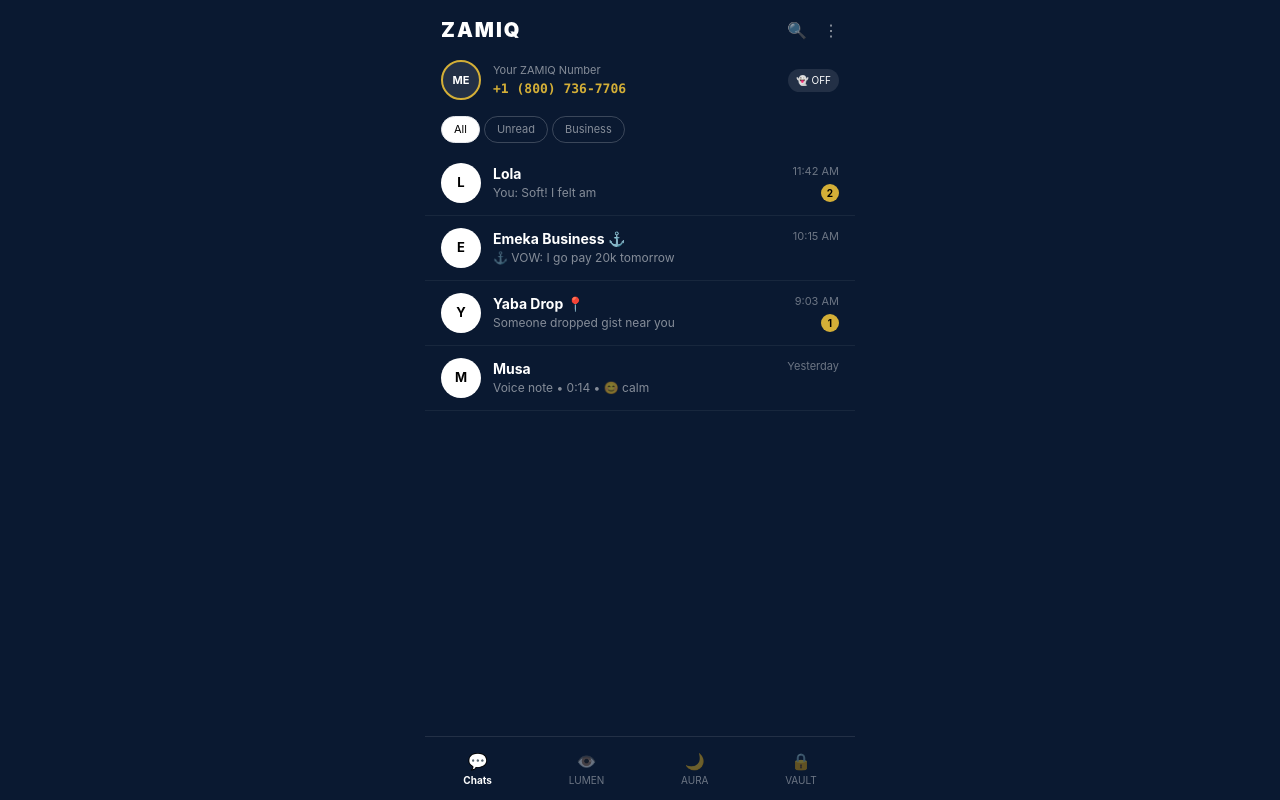
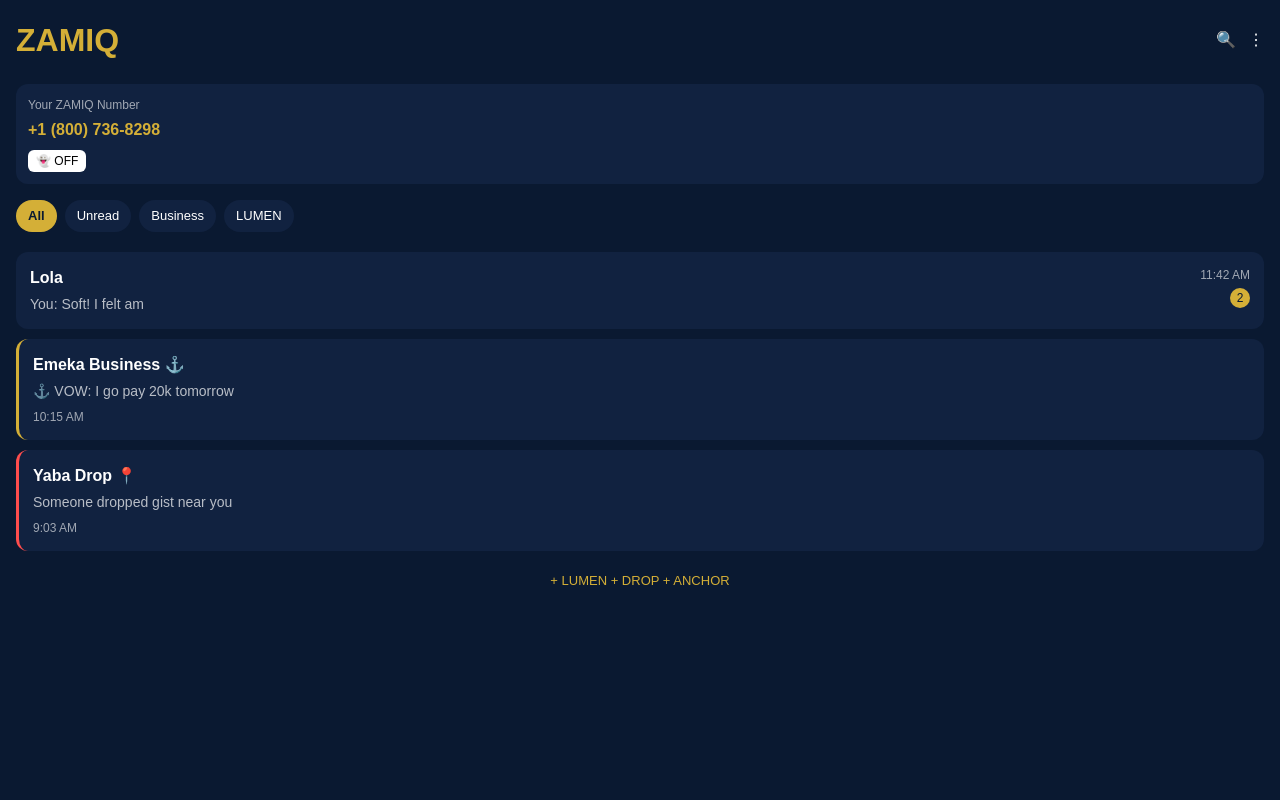
Before and after one commit to Habeebullahi7/Zamiq, a Next.js app: page / in a window 1280 px wide. Built offline with nearby package versions, Linux system fonts and the light colour scheme; no server answers.

Commit message:
Refactor Home component and remove unused code

```diff
--- a/src/app/page.tsx
+++ b/src/app/page.tsx
@@ -1,99 +1,56 @@
-"use client";
-import { useState, useEffect } from "react";
-import { genZamiqNumber } from "../lib/supabase";
-
-const CHATS = [
-  { id: 1, name: "Lola", zamiq: "+1 (800) 736-7123", time: "11:42 AM", msg: "You: Soft! I felt am", unread: 2 },
-  { id: 2, name: "Emeka Business", zamiq: "+1 (800) 736-8193", time: "10:15 AM", msg: "⚓ VOW: I go pay 20k tomorrow", unread: 0, isVow: true },
-  { id: 3, name: "Yaba Drop 📍", zamiq: "+1 (800) 736-9001", time: "9:03 AM", msg: "Someone dropped gist near you", unread: 1 },
-  { id: 4, name: "Musa", zamiq: "+1 (800) 736-7345", time: "Yesterday", msg: "Voice note • 0:14 • 😊 calm", unread: 0 },
-];
-
-export default function Zamiq() {
-  const [myNum, setMyNum] = useState("");
-  const [active, setActive] = useState<any>(null);
-  const [text, setText] = useState("");
-  const [ghost, setGhost] = useState(false);
-  const [pause, setPause] = useState(false);
-  const [tab, setTab] = useState("GIST");
-
-  useEffect(() => {
-    let n = localStorage.getItem("zamiq_number");
-    if (!n) { n = genZamiqNumber(); localStorage.setItem("zamiq_number", n); }
-    setMyNum(n || "");
-  }, []);
-
-  const send = () => {
-    if (!text.trim()) return;
-    if (text.length > 25) { setPause(true); setTimeout(()=>setPause(false),4000); return; }
-    setText("");
-  };
-
-  if (active) {
-    return (
-      <div className="min-h-screen bg-[#0A1931] flex flex-col max-w-[430px] mx-auto">
-        <div className="h-[56px] flex items-center px-3 gap-3 border-b border-white/10">
-          <button onClick={()=>setActive(null)} className="text-white text-xl">←</button>
-          <div className="w-8 h-8 rounded-full bg-[#D4AF37] text-black flex items-center justify-center font-bold text-[13px]">{active.name[0]}</div>
-          <div className="flex-1">
-            <p className="text-white font-bold text-[14px]">{active.name} {active.isVow && <span className="text-[#D4AF37]">⚓</span>}</p>
-            <p className="text-white/50 text-[11px]">{ghost ? "Ghost hidden" : active.zamiq}</p>
-          </div>
-          <span className="text-white/60">⋮</span>
-        </div>
-        <div className="flex-1 p-3 space-y-2">
-          <div className="text-center"><span className="bg-white/10 text-white/40 text-[10px] px-2 py-1 rounded-full">TODAY • Sealed • No edit</span></div>
-          <div className="bg-white text-black rounded-[12px] rounded-tl-[3px] px-3 py-2 text-[13px] max-w-[75%]">How far, you don see my LUMEN?</div>
-          <div className="bg-[#D4AF37] text-black rounded-[12px] rounded-tr-[3px] px-3 py-2 text-[13px] max-w-[75%] ml-auto">Soft! I felt am ❤️</div>
-          {tab==="BUSINESS" && <div className="bg-white/10 border border-[#D4AF37]/30 rounded-[16px] p-3 text-[13px]"><p className="text-[#D4AF37] font-bold text-[11px]">⚓ ANCHOR SEALED</p>I VOW to pay 20k tomorrow - Yaba 📍</div>}
-        </div>
-        {pause && <div className="mx-3 mb-2 bg-[#D4AF37] text-black rounded-xl p-3 text-center text-[12px]"><b>Breathe 5 sec, you sure?</b></div>}
-        <div className="h-[56px] border-t border-white/10 flex items-center px-2 gap-2">
-          <input value={text} onChange={e=>setText(e.target.value)} placeholder="Soro something..." className="flex-1 bg-white/10 rounded-full px-4 py-2.5 text-[13px] text-white outline-none" />
-          <button onClick={send} className="w-9 h-9 bg-[#D4AF37] rounded-full text-black font-bold">↑</button>
-        </div>
-        <div className="flex justify-center gap-2 p-2">
-          <button onClick={()=>setTab("GIST")} className={`text-[10px] px-3 py-1 rounded-full ${tab==="GIST"?"bg-white text-black":"bg-white/10 text-white/50"}`}>GIST</button>
-          <button onClick={()=>setTab("BUSINESS")} className={`text-[10px] px-3 py-1 rounded-full ${tab==="BUSINESS"?"bg-[#D4AF37] text-black":"bg-white/10 text-white/50"}`}>BUSINESS • VOW</button>
+export default function Home() {
+  return (
+    <div style={{background:'#0A1931', minHeight:'100vh', color:'white', fontFamily:'sans-serif', padding:'16px'}}>
+      <div style={{display:'flex', justifyContent:'space-between', alignItems:'center', marginBottom:'20px'}}>
+        <h1 style={{color:'#D4AF37', fontSize:'32px', fontWeight:'900', margin:0}}>ZAMIQ</h1>
+        <div style={{display:'flex', gap:'12px'}}>
+          <span>🔍</span><span>⋮</span>
         </div>
       </div>
-    );
-  }
 
-  return (
-    <div className="min-h-screen bg-[#0A1931] max-w-[430px] mx-auto text-white flex flex-col">
-      <div className="h-[60px] px-4 flex items-center justify-between">
-        <h1 className="text-[20px] font-black tracking-widest">ZAMIQ</h1>
-        <div className="flex gap-4 text-white/60"><span>🔍</span><span>⋮</span></div>
+      <div style={{background:'#112240', padding:'12px', borderRadius:'12px', marginBottom:'16px'}}>
+        <p style={{margin:0, opacity:0.6, fontSize:'12px'}}>Your ZAMIQ Number</p>
+        <p style={{margin:'4px 0 0 0', color:'#D4AF37', fontWeight:'bold'}}>+1 (800) 736-8298</p>
+        <div style={{marginTop:'8px', background:'white', color:'black', display:'inline-block', padding:'2px 8px', borderRadius:'6px', fontSize:'12px'}}>👻 OFF</div>
       </div>
-      <div className="px-4 pb-2 flex items-center gap-3">
-        <div className="w-10 h-10 rounded-full bg-white/10 border-2 border-[#D4AF37] flex items-center justify-center text-[11px] font-bold">ME</div>
-        <div className="flex-1">
-          <p className="text-[11px] text-white/50">Your ZAMIQ Number</p>
-          <p className="text-[13px] font-mono font-bold text-[#D4AF37]">{myNum}</p>
+
+      <div style={{display:'flex', gap:'8px', marginBottom:'20px'}}>
+        <span style={{background:'#D4AF37', color:'#0A1931', padding:'6px 12px', borderRadius:'20px', fontSize:'13px', fontWeight:'bold'}}>All</span>
+        <span style={{background:'#112240', padding:'6px 12px', borderRadius:'20px', fontSize:'13px'}}>Unread</span>
+        <span style={{background:'#112240', padding:'6px 12px', borderRadius:'20px', fontSize:'13px'}}>Business</span>
+        <span style={{background:'#112240', padding:'6px 12px', borderRadius:'20px', fontSize:'13px'}}>LUMEN</span>
+      </div>
+
+      <div style={{background:'#112240', padding:'14px', borderRadius:'12px', marginBottom:'10px', display:'flex', justifyContent:'space-between'}}>
+        <div>
+          <p style={{margin:0, fontWeight:'bold'}}>Lola</p>
+          <p style={{margin:'4px 0 0 0', opacity:0.7, fontSize:'14px'}}>You: Soft! I felt am</p>
         </div>
-        <button onClick={()=>setGhost(!ghost)} className={`text-[10px] px-2 py-1 rounded-full ${ghost?"bg-[#D4AF37] text-black":"bg-white/10"}`}>👻 {ghost?"ON":"OFF"}</button>
+        <div style={{textAlign:'right'}}>
+          <p style={{margin:0, fontSize:'12px', opacity:0.6}}>11:42 AM</p>
+          <p style={{margin:'4px 0 0 0', background:'#D4AF37', color:'#0A1931', borderRadius:'50%', width:'20px', height:'20px', textAlign:'center', fontSize:'12px', lineHeight:'20px', float:'right'}}>2</p>
+        </div>
       </div>
-      <div className="flex gap-1 px-4 py-2">
-        {["All","Unread","Business"].map((f,i)=><span key={f} className={`text-[11px] px-3 py-1 rounded-full border ${i===0?"bg-white text-black":"border-white/20 text-white/50"}`}>{f}</span>)}
+
+      <div style={{background:'#112240', padding:'14px', borderRadius:'12px', marginBottom:'10px', borderLeft:'3px solid #D4AF37'}}>
+        <div>
+          <p style={{margin:0, fontWeight:'bold'}}>Emeka Business ⚓</p>
+          <p style={{margin:'4px 0 0 0', opacity:0.7, fontSize:'14px'}}>⚓ VOW: I go pay 20k tomorrow</p>
+        </div>
+        <p style={{margin:'6px 0 0 0', fontSize:'12px', opacity:0.6}}>10:15 AM</p>
       </div>
-      <div className="flex-1">
-        {CHATS.map(c=>(
-          <div key={c.id} onClick={()=>setActive(c)} className="flex items-center gap-3 px-4 py-3 border-b border-white/[0.06] hover:bg-white/5">
-            <div className="w-10 h-10 rounded-full bg-white text-black flex items-center justify-center font-bold text-[13px]">{c.name[0]}</div>
-            <div className="flex-1 min-w-0">
-              <div className="flex justify-between"><p className="font-bold text-[14px] truncate">{c.name} {c.isVow && "⚓"}</p><p className="text-[11px] text-white/40">{c.time}</p></div>
-              <div className="flex justify-between"><p className="text-[12px] text-white/50 truncate pr-2">{c.msg}</p>{c.unread>0 && <span className="bg-[#D4AF37] text-black text-[10px] font-bold min-w-[18px] h-[18px] rounded-full flex items-center justify-center">{c.unread}</span>}</div>
-            </div>
-          </div>
-        ))}
+
+      <div style={{background:'#112240', padding:'14px', borderRadius:'12px', marginBottom:'10px', borderLeft:'3px solid #ff4d4d'}}>
+        <div>
+          <p style={{margin:0, fontWeight:'bold'}}>Yaba Drop 📍</p>
+          <p style={{margin:'4px 0 0 0', opacity:0.7, fontSize:'14px'}}>Someone dropped gist near you</p>
+        </div>
+        <p style={{margin:'6px 0 0 0', fontSize:'12px', opacity:0.6}}>9:03 AM</p>
       </div>
-      <div className="h-[64px] border-t border-white/10 flex justify-around items-center">
-        <div className="flex flex-col items-center"><span>💬</span><span className="text-[10px] font-bold">Chats</span></div>
-        <div className="opacity-40 flex flex-col items-center"><span>👁️</span><span className="text-[10px]">LUMEN</span></div>
-        <div className="opacity-40 flex flex-col items-center"><span>🌙</span><span className="text-[10px]">AURA</span></div>
-        <div className="opacity-40 flex flex-col items-center"><span>🔒</span><span className="text-[10px]">VAULT</span></div>
+
+      <div style={{marginTop:'20px', textAlign:'center'}}>
+        <p style={{color:'#D4AF37', fontSize:'13px'}}>+ LUMEN + DROP + ANCHOR</p>
       </div>
     </div>
-  );
-          }
+  )
+}
```
